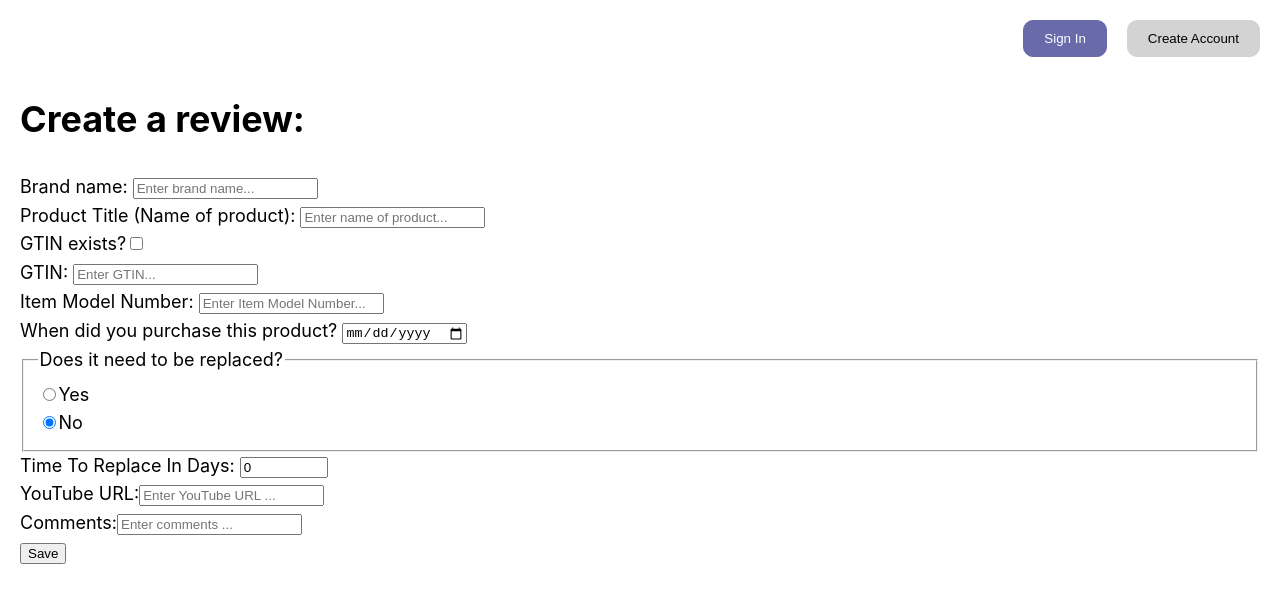
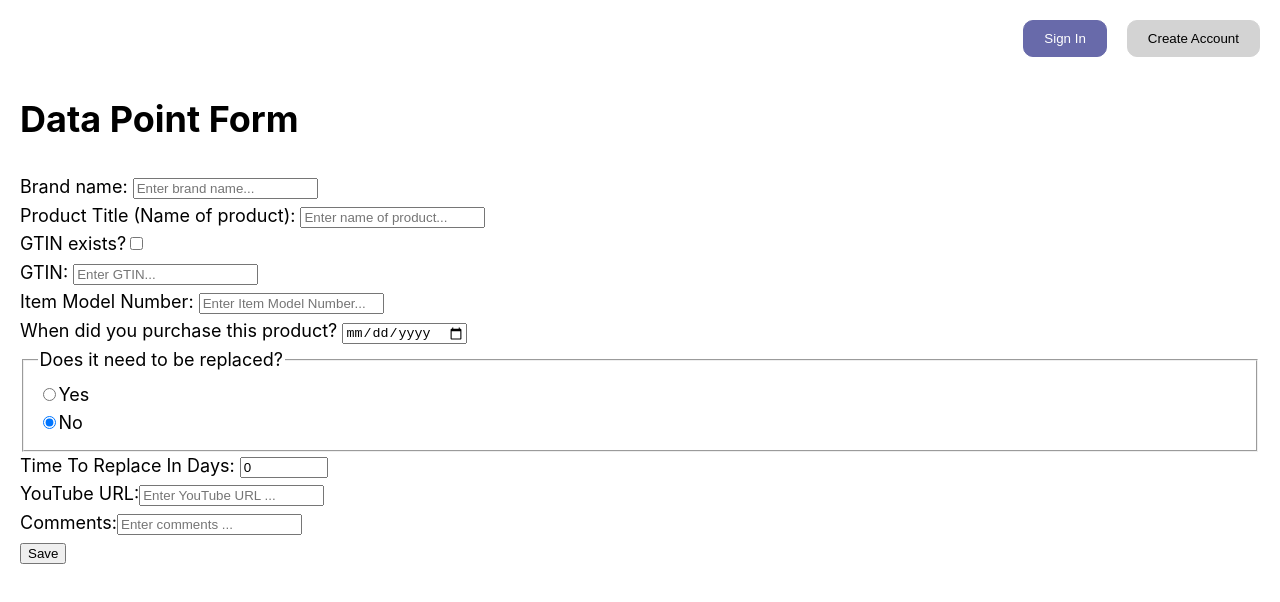
Before and after one commit to Th5192/duurable, a Next.js app: page /review-editor in a window 1280 px wide. Shown: the top 602 px of the page. Built offline with nearby package versions, Linux system fonts and the light colour scheme; no server answers.

Commit message:
Changed title to Data Point Form

```diff
--- a/pages/review-editor.tsx
+++ b/pages/review-editor.tsx
@@ -453,7 +453,7 @@ const CreateReview: NextPage = (props: InferGetServerSidePropsType<typeof getSer
     return (
       <div>
         <Layout>
-            <h1>Create a review:</h1>
+            <h1>Data Point Form</h1>
             <div>
               {(showDataPointEditingForm === true) &&
                 <DataPointEditingForm
```
